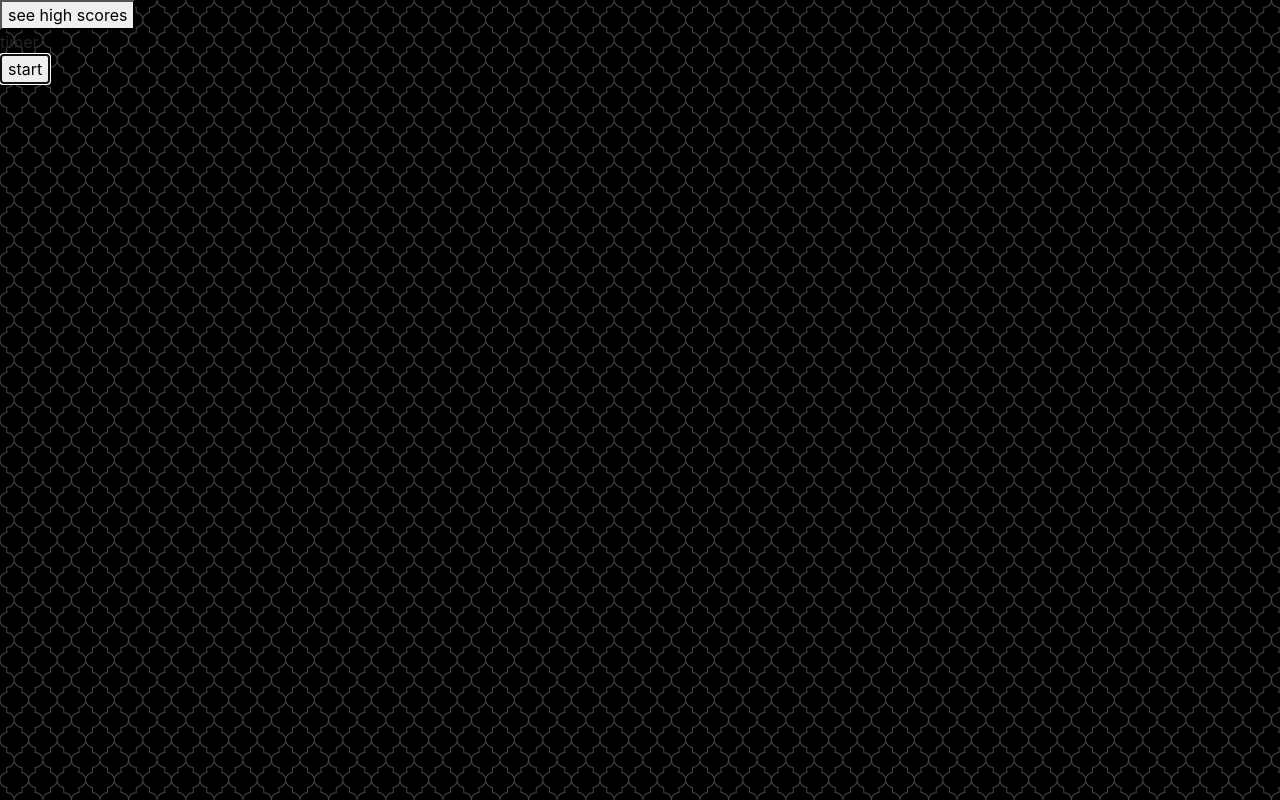
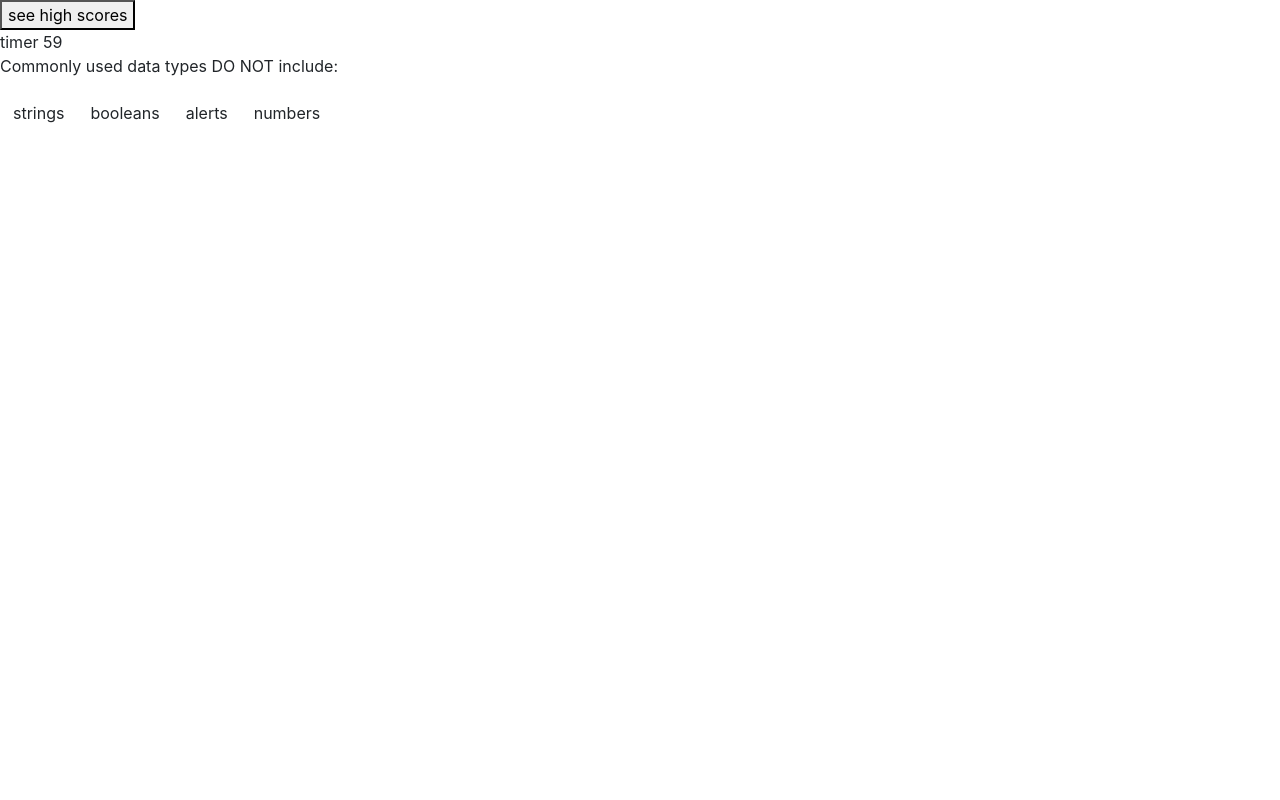
Before and after one commit to kodypbishop/CodeQuiz, a plain HTML site: page index.html in a window 1280 px wide. Both pictures are taken after a click on the button "start". Drawn offline with nearby package versions, Linux system fonts and the light colour scheme.

Commit message:
setup timer

```diff
--- a/assets/css/style.css
+++ b/assets/css/style.css
@@ -1,5 +1,5 @@
 body{
-    background-image: url("../images/hotel-wallpaper-black.png");
+    /* background-image: url("../images/hotel-wallpaper-black.png"); */
     display: flex;
     flex-direction: column;
     min-height: 100vh;
--- /dev/null
+++ b/assets/js/question.js
@@ -0,0 +1,23 @@
+var questions = [
+    {
+      title: "Commonly used data types DO NOT include:",
+      choices: ["strings", "booleans", "alerts", "numbers"],
+      answer: "alerts"
+    },
+    {
+      title: "The condition in an if / else statement is enclosed within ____.",
+      choices: ["quotes", "curly brackets", "parentheses", "square brackets"],
+      answer: "parentheses"
+    },
+    {
+      title: "The condition in an if / else statement is enclosed within ____.",
+      choices: ["quotes", "curly brackets", "parentheses", "square brackets"],
+      answer: "parentheses"
+    },
+    {
+      title: "The condition in an if / else statement is enclosed within ____.",
+      choices: ["quotes", "curly brackets", "parentheses", "square brackets"],
+      answer: "parentheses"
+    },
+    ///etc.
+  ];
--- a/assets/js/script.js
+++ b/assets/js/script.js
@@ -1,3 +1,78 @@
-window.onload = function() {
+
+let i = 0
+let time = 60
+let timer = document.getElementById("time")
+window.onload = function () {
+    let main = this.document.getElementById("main");
+    document.getElementById("start").addEventListener("click", function (event) {
+        event.preventDefault();
+        main.innerHTML = ""
+        qu();
+        let int = setInterval(timeNow, 1000)
+        event.stopPropagation();
+        main.addEventListener("click", function (event) {
+            event.preventDefault();
+            next();
+        })
+    })
 
 }
+
+function timeNow() {
+
+    let timer = document.getElementById("time")
+    if (time > 0) {
+        timer.textContent = time
+        time--
+    } else {
+        clearInterval();
+    }
+}
+
+function qu() {
+    let question = document.createElement("p");
+    question.textContent = questions[i].title;
+    main.append(question);
+    for (let j = 0; j < questions[i].choices.length; j++) {
+        let choices = document.createElement("button");
+        choices.setAttribute("class", "btn");
+        choices.textContent = questions[i].choices[j];
+        main.append(choices);
+    }
+}
+
+function next() {
+    if (event.target.matches("button")) {
+        let choices = event.target
+        if (i < questions.length - 1) {
+
+            if (choices.textContent == questions[i].answer) {
+                console.log("correct");
+            } else {
+                console.log("wrong");
+                console.log(choices.textContent)
+                time -= 10
+            }
+            console.log(i)
+            i++;
+            main.innerHTML = "";
+            qu();
+        } else {
+            if (choices.textContent == questions[i].answer) {
+                console.log("correct");
+            } else {
+                console.log("wrong");
+                console.log(choices.textContent)
+                time -= 10
+
+            }
+            let score = time
+            time =0
+            console.log(score)
+            console.log(i)
+            main.innerHTML = "";
+        }
+    }
+
+
+}
--- a/index.html
+++ b/index.html
@@ -21,6 +21,7 @@
     <link rel="stylesheet" href="./assets/css/style.css">
     <script src="https://kit.fontawesome.com/6bc802c1b6.js" crossorigin="anonymous"></script>
     <title>CodeQuiz</title>
+     <script type="text/javascript" src="./assets/js/question.js"></script>
      <script type="text/javascript" src="./assets/js/script.js"></script>
 </head>
 
@@ -28,10 +29,11 @@
     <div>
             <button id="highScore">see high scores</button>
             <div>
-                timer <span></span>
+                timer <span id="time">60</span>
             </div>
+            <div id="main">
             <button id="start">start</button>
-
+        </div>
     </div>
 
 </body>
```
